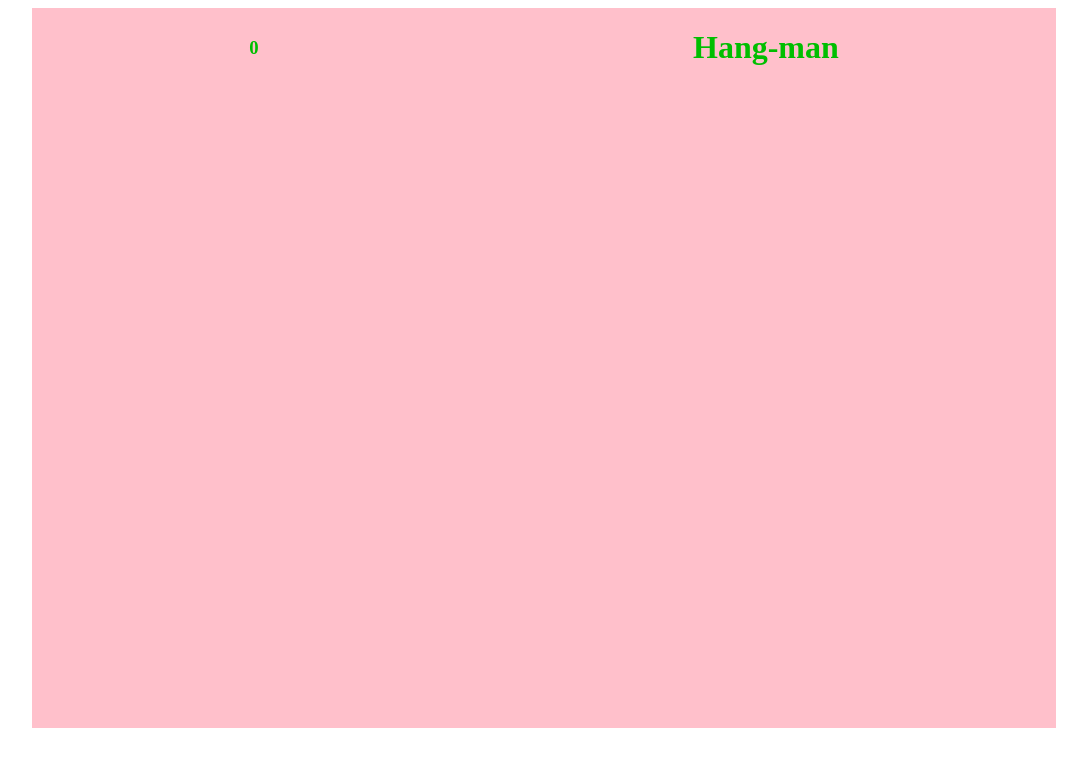
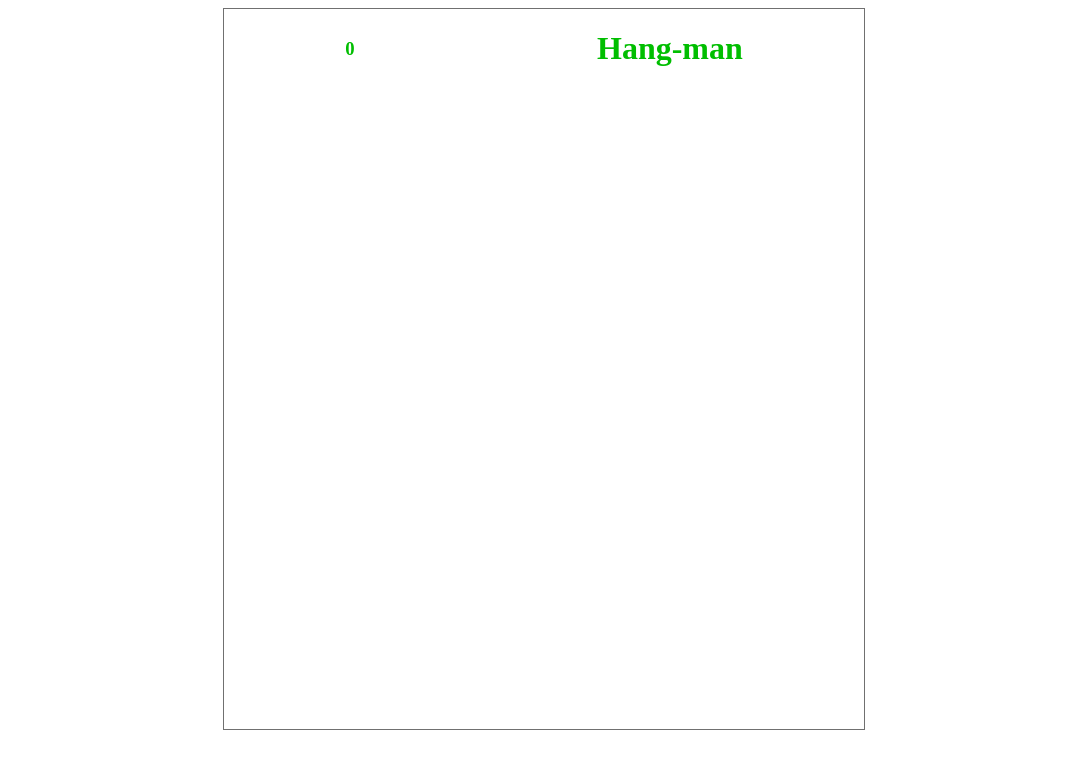
Before and after one commit to jcsmileyjr/hangman2, an Angular app: page / in a window 1280 px wide. Shown: the top 768 px of the page, without its empty margins (96-1183 px from the left). Built offline with nearby package versions, Linux system fonts and the light colour scheme.

Commit message:
Restyle app to be design responsive for larger screens

```diff
--- a/src/app/app.component.css
+++ b/src/app/app.component.css
@@ -1,7 +1,6 @@
 
-/*large screens*/
+/*tablet-size screens*/
 @media only screen and (min-width: 767px) {
-
     .app {
         display: flex;
         justify-content: center;
@@ -10,6 +9,27 @@
     .container {
         height: 90vh;
         width: 80vw;
-        background-color: pink;
+        border: 1px solid #707070;
     }
 }
+
+/*large screens*/
+@media only screen and (min-width: 950px) {
+    .container {
+        width: 60vw;
+    }
+}
+
+/*x-large screens*/
+@media only screen and (min-width: 1100px) {
+    .container {
+        width: 50vw;
+    }
+}
+
+/*xx-large screens*/
+@media only screen and (min-width: 1800px) {
+    .container {
+        width: 40vw;
+    }
+}
```
